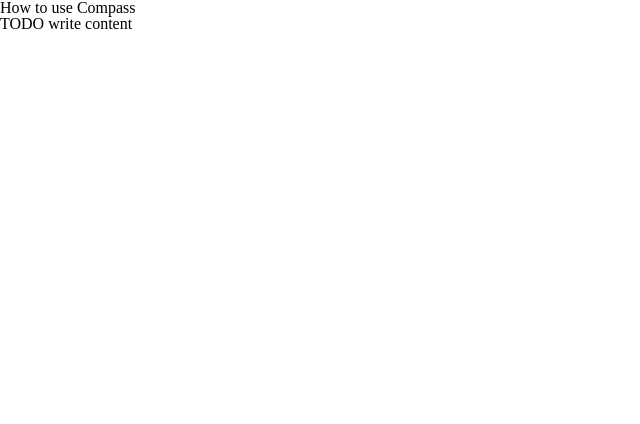
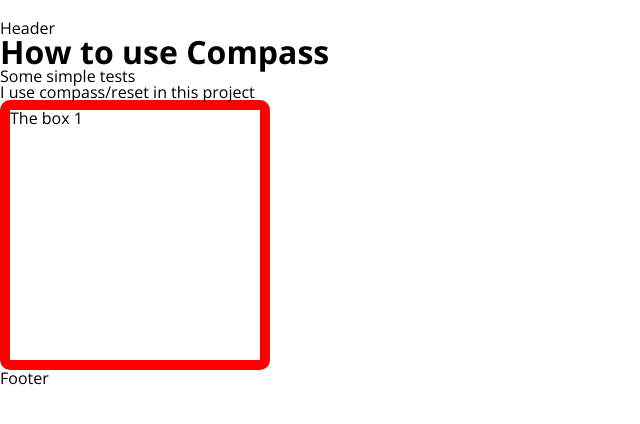
Before and after one commit to ChristopheMalo/Use-Compass, a plain HTML site: page index.html in a window 1280 px wide. Shown: the whole page, without its empty margins (0-640 px from the left). Drawn offline with nearby package versions, Linux system fonts and the light colour scheme.

Commit message:
feat: code the html index structure

```diff
--- a/index.html
+++ b/index.html
@@ -5,14 +5,22 @@
         <meta charset="UTF-8">
         <meta name="viewport" content="width=device-width, initial-scale=1.0">
 
-        <link href="/stylesheets/screen.css" media="screen, projection" rel="stylesheet" type="text/css" />
-        <link href="/stylesheets/print.css" media="print" rel="stylesheet" type="text/css" />
+        <link href="/stylesheets/screen.css" media="screen, projection" rel="stylesheet" type="text/css">
+        <link href="/stylesheets/print.css" media="print" rel="stylesheet" type="text/css">
+
+        <link href="/stylesheets/application.css" media="screen" rel="stylesheet" type="text/css">
         <!--[if IE]>
             <link href="/stylesheets/ie.css" media="screen, projection" rel="stylesheet" type="text/css" />
         <![endif]-->
     </head>
     <body>
-        <h1>How to use Compass</h1>
-        <div>TODO write content</div>
+        <header>Header</header>
+        <section>
+            <h1>How to use Compass</h1>
+            <h2>Some simple tests</h2>
+            <p>I use compass/reset in this project</p>
+            <div class="box1 testRadiusBox">The box 1</div>
+        </section>
+        <footer>Footer</footer>
     </body>
 </html>
```
